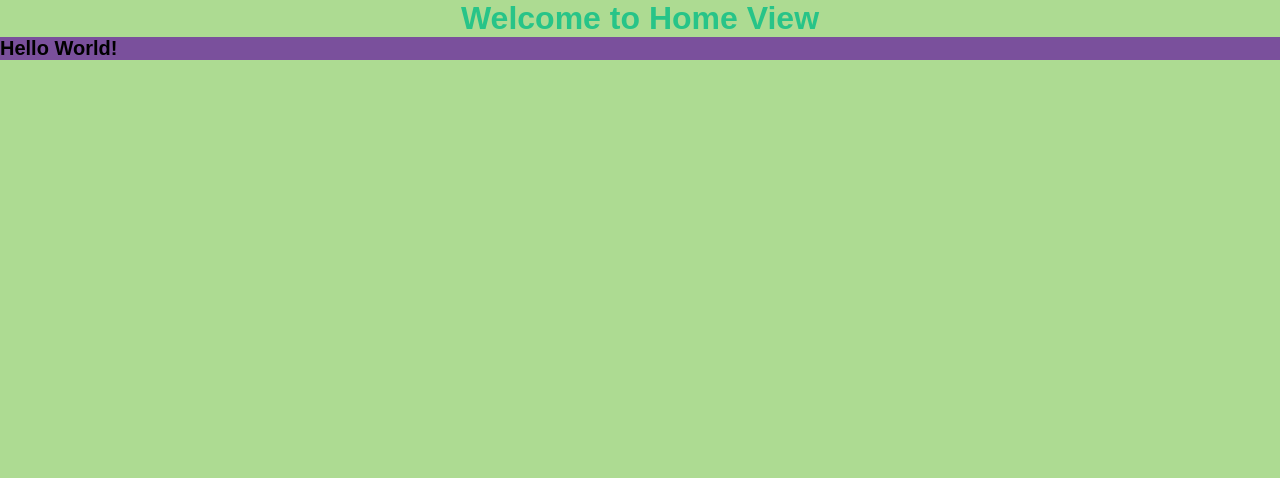
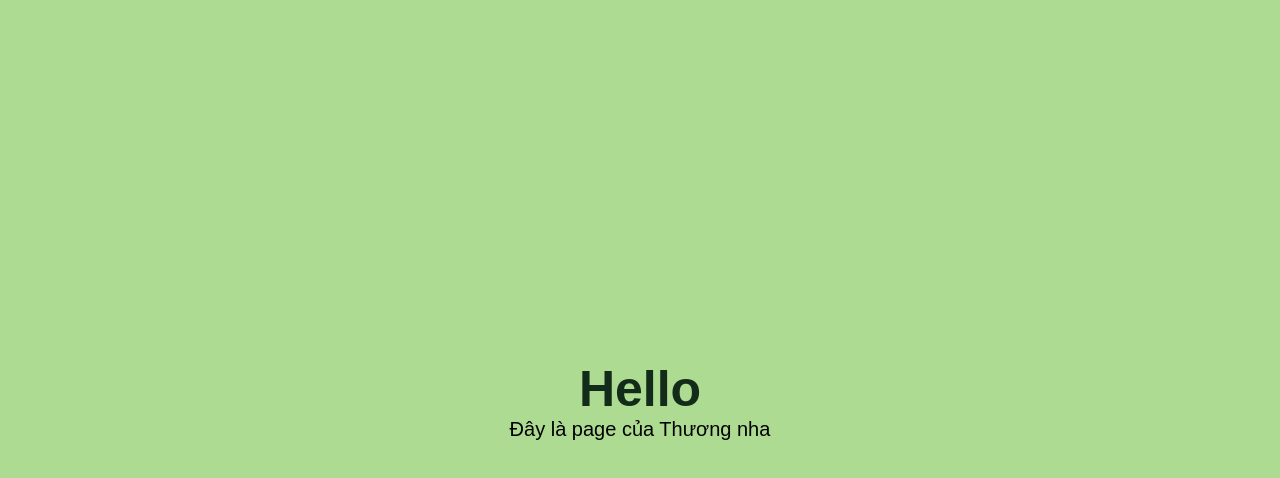
Before and after one commit to TMS-Thuong/learning-vuejs, a Vue app in the folder week1/: page / in a window 1280 px wide. Shown: the top 478 px of the page. Built offline with nearby package versions, Linux system fonts and the light colour scheme; the HTML template or start-up script is replaced by a standard one.

Commit message:
feature/bai2

```diff
--- /dev/null
+++ b/week1/src/assets/style/page/_htmlTextDemo.scss
@@ -0,0 +1,17 @@
+.html-text-demo {
+  display: flex;
+  justify-content: center;
+  align-items: center;
+  min-height: 100vh;
+  flex-direction: column;
+
+  &__content {
+    color: rgb(18, 44, 25);
+    font-size: 50px;
+  }
+
+  &__text {
+    color: black;
+    font-size: 20px;
+  }
+}
--- /dev/null
+++ b/week1/src/components/atoms/HtmlAndTextComponent.vue
@@ -0,0 +1,15 @@
+<template>
+  <div class="html-text-demo">
+    <div class="html-text-demo__content" v-html="rawHtml"></div>
+    <p class="html-text-demo__text" v-text="plainText"></p>
+  </div>
+</template>
+
+<script setup>
+const rawHtml = '<strong>Hello</strong>'
+const plainText = 'Đây là page của Thương nha'
+</script>
+
+<style lang="scss" scoped>
+@use "../../assets/style/page/_htmlTextDemo.scss" as *;
+</style>
--- a/week1/src/views/HomeView.vue
+++ b/week1/src/views/HomeView.vue
@@ -1,15 +1,9 @@
 <template>
-  <h1 class="home-title">Welcome to Home View</h1>
-  <HelloWorld />
+  <div>
+    <HtmlTextDemo />
+  </div>
 </template>
 
 <script setup>
-import HelloWorld from '@/components/HelloWorld.vue'
+  import HtmlTextDemo from '../components/atoms/HtmlAndTextComponent.vue'
 </script>
-
-<style lang="scss">
-.home-title {
-  color: rgb(39, 196, 136);
-  text-align: center;
-}
-</style>
--- a/week1/src/views/RegisterView.vue
+++ b/week1/src/views/RegisterView.vue
@@ -78,7 +78,7 @@ const form = reactive({
 });
 
 const isSubmitted = ref(false);
-function submit() {
+const submit = () => {
   isSubmitted.value = true;
   console.log("Form Submitted:", JSON.stringify(form, null, 2));
 }
```
